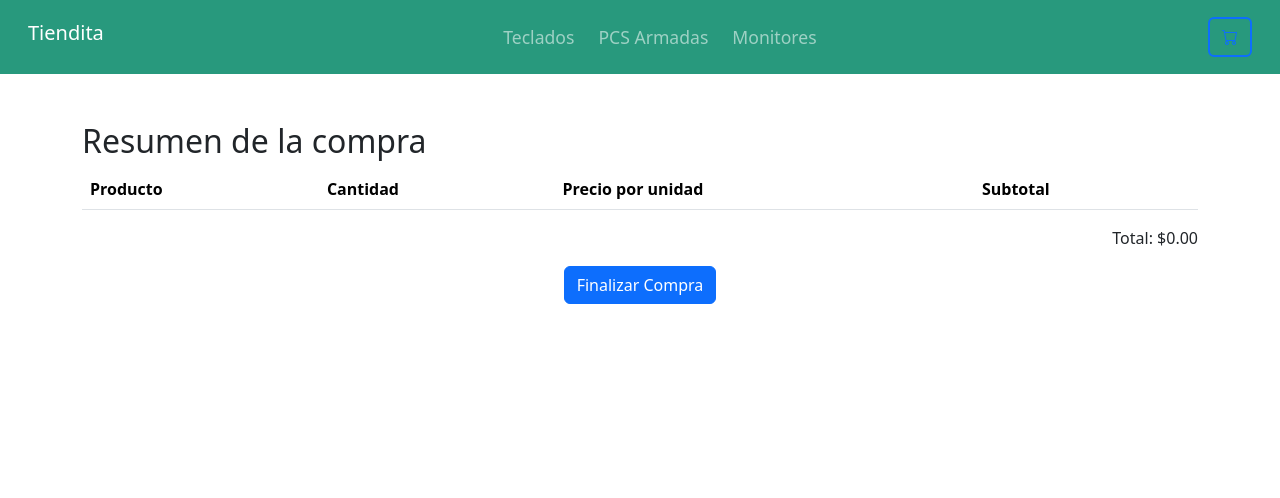
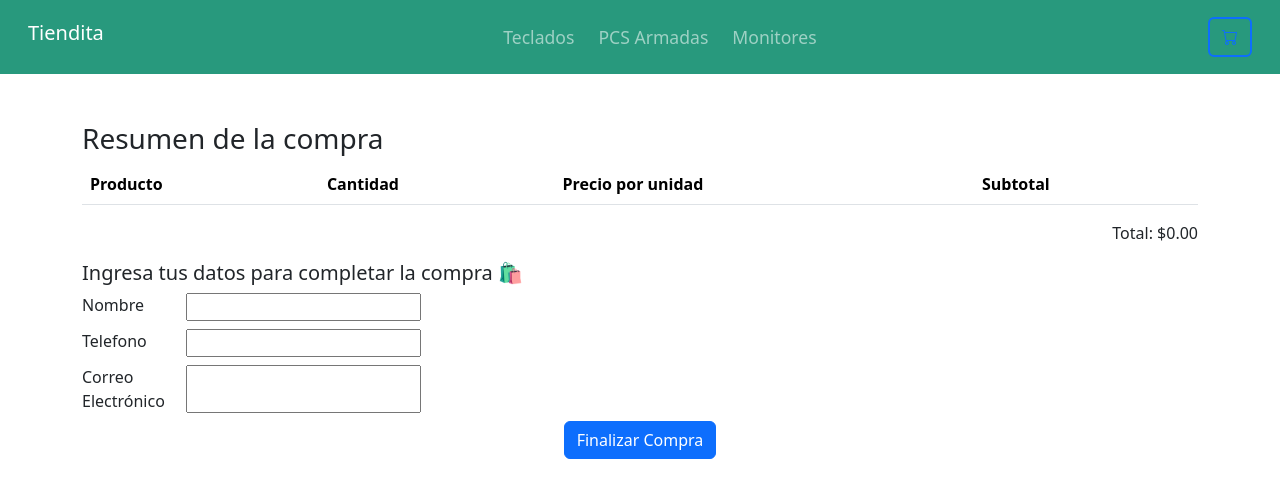
Before and after one commit to Scozzieroadriano/ProyectoFinalScozziero, a React (Vite) app in the folder app/: page /checkout in a window 1280 px wide. Shown: the top 498 px of the page. Built offline with nearby package versions, Linux system fonts and the light colour scheme.

Commit message:
logica terminada - aplico validaciones y estilos

```diff
--- a/app/package.json
+++ b/app/package.json
@@ -15,7 +15,8 @@
     "firebase": "^10.4.0",
     "react": "^18.2.0",
     "react-dom": "^18.2.0",
-    "react-router-dom": "^6.15.0"
+    "react-router-dom": "^6.15.0",
+    "sweetalert": "^2.1.2"
   },
   "devDependencies": {
     "@types/react": "^18.2.15",
--- a/app/src/components/Checkout/Checkout.jsx
+++ b/app/src/components/Checkout/Checkout.jsx
@@ -4,36 +4,40 @@ import { serverTimestamp } from 'firebase/firestore';
 import { getCartTotal, mapCartToOrderItems } from '../../utils';
 import { createOrder } from '../../services';
 import LoadingCircle from '../LoadingCircle/LoadingCircle';
+import OrderForm from '../OrderForm/OrderForm';
 
 const Checkout = () => {
     const [orderId, setOrderId] = useState(null);
     const [isLoading, setIsLoading] = useState(false);
-    const { cart,clear } = useContext(CartContext);
+    const { cart, clear } = useContext(CartContext);
+
 
     const total = getCartTotal(cart);
 
-    const handleCheckout = () => {
+    const handleCheckout = ( {name ,phone , email}) => {
         const order = {
             buyer: {
-                name: "adriano",
-                phone: "123321123",
-                email: "scozziero@gmail.com",
+                name: name,
+                phone: phone,
+                email: email,
             },
             items: mapCartToOrderItems(cart),
             total,
             date: serverTimestamp(),
         };
+        console.log(order)
         setIsLoading(true);
         createOrder(order)
-            .then((docRef) =>{
+            .then((docRef) => {
                 setOrderId(docRef.id);
                 setIsLoading(false);
                 clear();
+                console.log(order)
             })
     }
     return (
         <div className="container mt-5">
-            <h2>Resumen de la compra</h2>
+            <h3>Resumen de la compra</h3>
 
             {orderId && <p>El id de la orden es: {orderId}</p>}
             {!orderId && (
@@ -61,16 +65,11 @@ const Checkout = () => {
                     <div className="text-end">
                         <p>Total: ${getCartTotal(cart).toFixed(2)}</p>
                     </div>
-            <div className="d-flex justify-content-center">
-                <button className="btn btn-primary" onClick={handleCheckout}>
-                    Finalizar Compra
-                </button>
-            </div>
-            {isLoading && <LoadingCircle/>}
+                    <OrderForm handleCheckout={handleCheckout}/>
+                    {isLoading && <LoadingCircle />}
                 </>
             )}
         </div>
     );
 };
-
 export default Checkout;
--- /dev/null
+++ b/app/src/components/Field/Field.jsx
@@ -0,0 +1,13 @@
+import React from 'react';
+import styles from './Field.module.css';
+
+const Field = ({ label, name, onChange }) => {
+  return (
+    <div className={`form-group ${styles.formControl}`}>
+      <label className={styles.label}>{label}</label>
+      <input name={name} type="text" onChange={onChange} />
+    </div>
+  );
+};
+
+export default Field;
--- /dev/null
+++ b/app/src/components/Field/Field.module.css
@@ -0,0 +1,8 @@
+.formControl {
+    display: flex;
+    margin-bottom: 8px;
+  }
+  .label {
+    width: 100px;
+    margin-right: 4px;
+  }
--- a/app/src/components/ItemList/ItemList.jsx
+++ b/app/src/components/ItemList/ItemList.jsx
@@ -16,7 +16,10 @@ const ItemList = ({ items, isLoading }) => {
                 {items.map((item) => (
                     <li key={item.id} className={`col-5 col-lg-3 card text-center shadow-lg ${styles.cardProduct} mx-4 mb-3 p-3 d-flex flex-column`}>
                         <Link to={`/item/${item.id}`}>
-                            <img className="card-img-top" src={`${item.imageId}`} alt="..." />
+                        <span className={`position-absolute top-0 end-0 ${item.stock > 0 ? 'text-success' : 'text-danger'} me-2 p-1`}>
+                                {item.stock > 0 ? `Disponible` : 'No Disponible'}
+                            </span>
+                            <img className="card-img-top mt-2" src={`${item.imageId}`} alt="..." />
                             <h5 className={`card-title ${styles.decorationNone}`}>{item.title}</h5>
                             <div className="mt-auto align-self-end -mt-3">
                                 <span className="text-muted fs-4">Precio: </span>
--- a/app/src/components/Navbar/CartWidget.jsx
+++ b/app/src/components/Navbar/CartWidget.jsx
@@ -1,21 +1,30 @@
-import { useContext } from "react";
+import React, { useContext } from "react";
 import CartContext from "../../context/CartContext";
 import { getCartQuantity } from "../../utils";
+import swal from "sweetalert";
 
 const CartWidget = () => {
   const { cart } = useContext(CartContext);
-    const quantity = getCartQuantity(cart)
+  const quantity = getCartQuantity(cart);
+
+  const handleClick = () => {
+    if (!quantity) {
+      swal("Carrito Vacío", "Tu carrito está vacío.", "error");
+    }
+  };
+
   return (
     <div>
-            <button className="btn btn-outline-primary position-relative border-2">
+      <button
+        className="btn btn-outline-primary position-relative border-2" onClick={handleClick}>
         <i className="bi bi-cart"></i>
         <span className="position-absolute top-0 start-100 translate-middle badge rounded-pill bg-danger">
           {!!quantity && quantity}
         </span>
         <span className="visually-hidden">productos en el carrito</span>
       </button>
+    </div>
+  );
+};
 
-        </div>
-    )
-}
 export default CartWidget;
--- a/app/src/components/Navbar/Navbar.jsx
+++ b/app/src/components/Navbar/Navbar.jsx
@@ -1,7 +1,13 @@
+import { useContext } from 'react';
 import { Link, NavLink } from 'react-router-dom';
 import CartWidget from './CartWidget';
+import CartContext from "../../context/CartContext";
 import styles from "./NavBar.module.css";
+import { getCartQuantity } from "../../utils";
+
 const Navbar = () => {
+    const { cart } = useContext(CartContext);
+    const quantity = getCartQuantity(cart)
     return (
         <nav className={` ${styles.navbar} navbar navbar-expand-lg navbar-dark p-3`}>
             <div className="container-fluid">
@@ -17,11 +23,11 @@ const Navbar = () => {
                         <NavLink className={`nav-link ${styles.navlink}`} to="/category/pcs">PCS Armadas</NavLink>
                     </li>
                     <li className="nav-item me-2">
-                        <NavLink  className={`nav-link ${styles.navlink}`} to="/category/monitores">Monitores</NavLink>
+                        <NavLink className={`nav-link ${styles.navlink}`} to="/category/monitores">Monitores</NavLink>
                     </li>
                 </ul>
-                <NavLink to="/cart" className={`nav-link ${styles.navlink}`}>
-                 <CartWidget />
+                <NavLink to={quantity ? "/cart" : "#"} className={`nav-link ${styles.navlink}`}>
+                    <CartWidget />
                 </NavLink>
             </div>
         </nav>
--- /dev/null
+++ b/app/src/components/OrderForm/OrderForm.jsx
@@ -0,0 +1,47 @@
+import React, { useState } from 'react';
+import Field from '../Field/Field';
+
+const OrderForm = ({ handleCheckout }) => {
+    const [formData, setFormData] = useState({
+        name: '',
+        phone: '',
+        email: '',
+    });
+
+    const { name, phone, email } = formData;
+
+    const handleChange = (event) => {
+        setFormData({
+            ...formData,
+            [event.target.name]: event.target.value,
+        });
+    };
+
+    const isFormValid = name && phone && email;
+
+    const onSubmit = (event) => {
+        event.preventDefault();
+
+        if (isFormValid) {
+            handleCheckout({ name, phone, email });
+        }
+    };
+
+    return (
+        <div>
+            <h5>Ingresa tus datos para completar la compra 🛍</h5>
+
+            <form onSubmit={onSubmit}>
+                <Field label="Nombre" name="name" onChange={handleChange} />
+                <Field label="Telefono" name="phone" onChange={handleChange} />
+                <Field label="Correo Electrónico" name="email" onChange={handleChange} />
+
+                <div className="text-center"> {/* Usa la clase text-center para centrar el contenido */}
+                    <button type="submit" className="btn btn-primary">Finalizar Compra</button> {/* Usa las clases de Bootstrap para darle estilo */}
+                </div>
+            </form>
+        </div>
+    );
+};
+
+export default OrderForm;
--- a/app/src/utils.js
+++ b/app/src/utils.js
@@ -6,7 +6,7 @@ export const getCartTotal = (cart) =>{
     return cart.reduce((acc, item) => acc + item.quantity * item.price,0)
 }
 export const subtotal = (cart) =>{
-     cart.reduce((total, item) => total + item.price * item.quantity, 0);
+    return cart.reduce((total, item) => total + item.price * item.quantity, 0);
 }
 export const mapCartToOrderItems = (cart) =>{
     return cart.map(item => ({
@@ -16,3 +16,18 @@ export const mapCartToOrderItems = (cart) =>{
         title: item.title,
     }))
 }
+export const handleQuantityChange = (newValue, setQuantityToAdd) => {
+    setQuantityToAdd(newValue);
+};
+
+// Función para agregar un producto al carrito con verificación de stock
+export const handleAddToCart = (item, quantityToAdd, addItem) => {
+    if (item.stock < item.quantity + quantityToAdd) {
+        alert('No hay suficiente stock disponible.');
+    } else {
+        addItem(item, quantityToAdd);
+    }
+};
+export const acumulateQuantity = (quantity) => {
+    return quantity++
+}
```
Also changed, not shown: app/src/components/Cart/Cart.jsx (+16 -16 lines), app/src/components/ItemDetail/ItemDetail.jsx (+32 -7 lines), app/src/components/OrderForm/OrderForm.module.css (added), 1 other file (tests, documents, lock files or other folders). Lines whose indentation alone changed are shown as unchanged.
